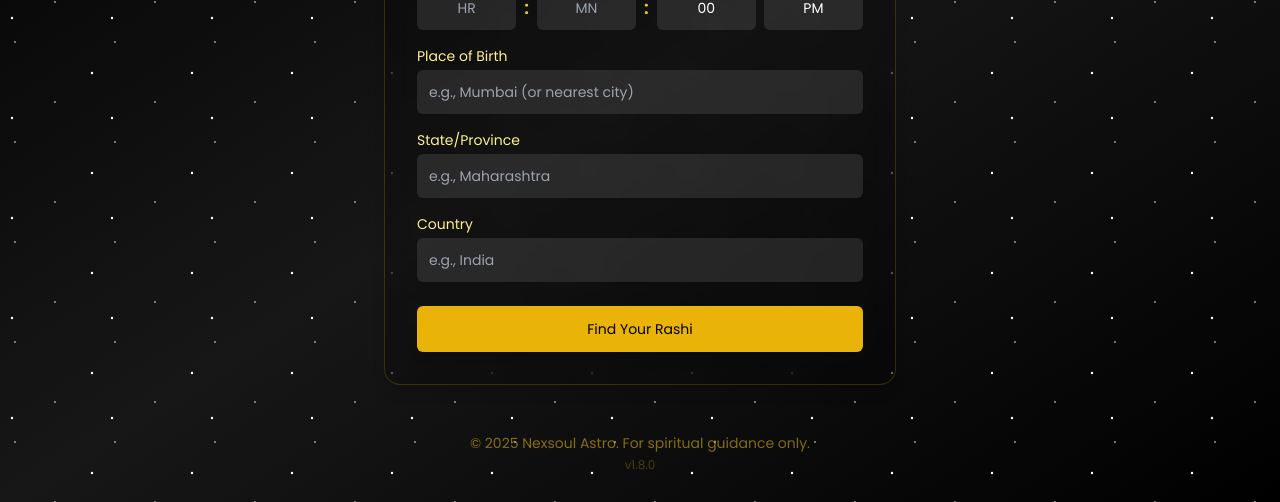
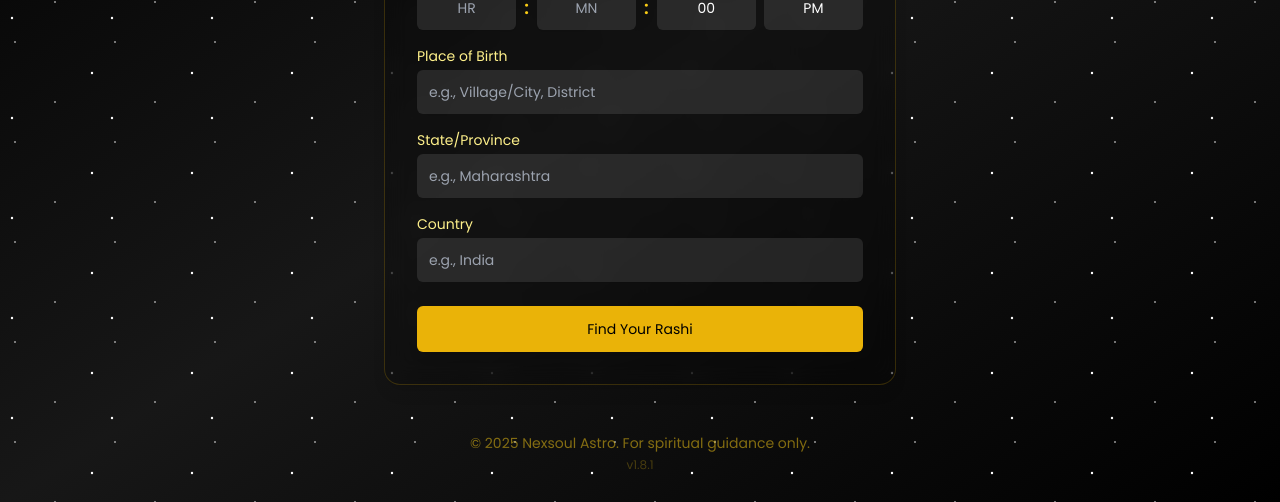
Before and after one commit to jdsrathod/nexsoul-astro, a React (Vite) app: page / in a window 1280 px wide. Shown: the part 331-833 px from the top of the page. Built offline with nearby package versions, Linux system fonts and the light colour scheme; no server answers.

Commit message:
fix: Update version and input placeholder
Updates the application version to 1.8.1 and refines the city input placeholder in the `InputForm` component to be more descriptive.

```diff
--- a/App.tsx
+++ b/App.tsx
@@ -98,7 +98,7 @@ const App: React.FC = () => {
 
                 <footer className="mt-12 text-sm text-yellow-400/50 flex flex-col items-center gap-1">
                     <p>&copy; {new Date().getFullYear()} Nexsoul Astro. For spiritual guidance only.</p>
-                    <p className="text-xs opacity-50">v1.8.0</p>
+                    <p className="text-xs opacity-50">v1.8.1</p>
                 </footer>
             </main>
             <style>{`
--- a/components/InputForm.tsx
+++ b/components/InputForm.tsx
@@ -1,3 +1,4 @@
+
 import React, { useState } from 'react';
 import type { BirthDetails } from '../types';
 
@@ -192,7 +193,7 @@ const InputForm: React.FC<InputFormProps> = ({ onSubmit, isLoading }) => {
                         value={city}
                         onChange={(e) => setCity(e.target.value)}
                         required
-                        placeholder="e.g., Mumbai (or nearest city)"
+                        placeholder="e.g., Village/City, District"
                         autoComplete="off"
                         className="mt-1 block w-full bg-white/10 text-white border-yellow-400/50 rounded-md shadow-sm focus:ring-yellow-500 focus:border-yellow-500 sm:text-sm p-3 placeholder-gray-400"
                     />
--- a/package.json
+++ b/package.json
@@ -1,7 +1,8 @@
+
 {
   "name": "nexsoul-astro",
   "private": true,
-  "version": "1.8.0",
+  "version": "1.8.1",
   "type": "module",
   "description": "Spiritual intelligence app for Nexsoul® that calculates Vedic Moon Rashi and recommends personalized crystal bracelets using Gemini AI.",
   "scripts": {
```
